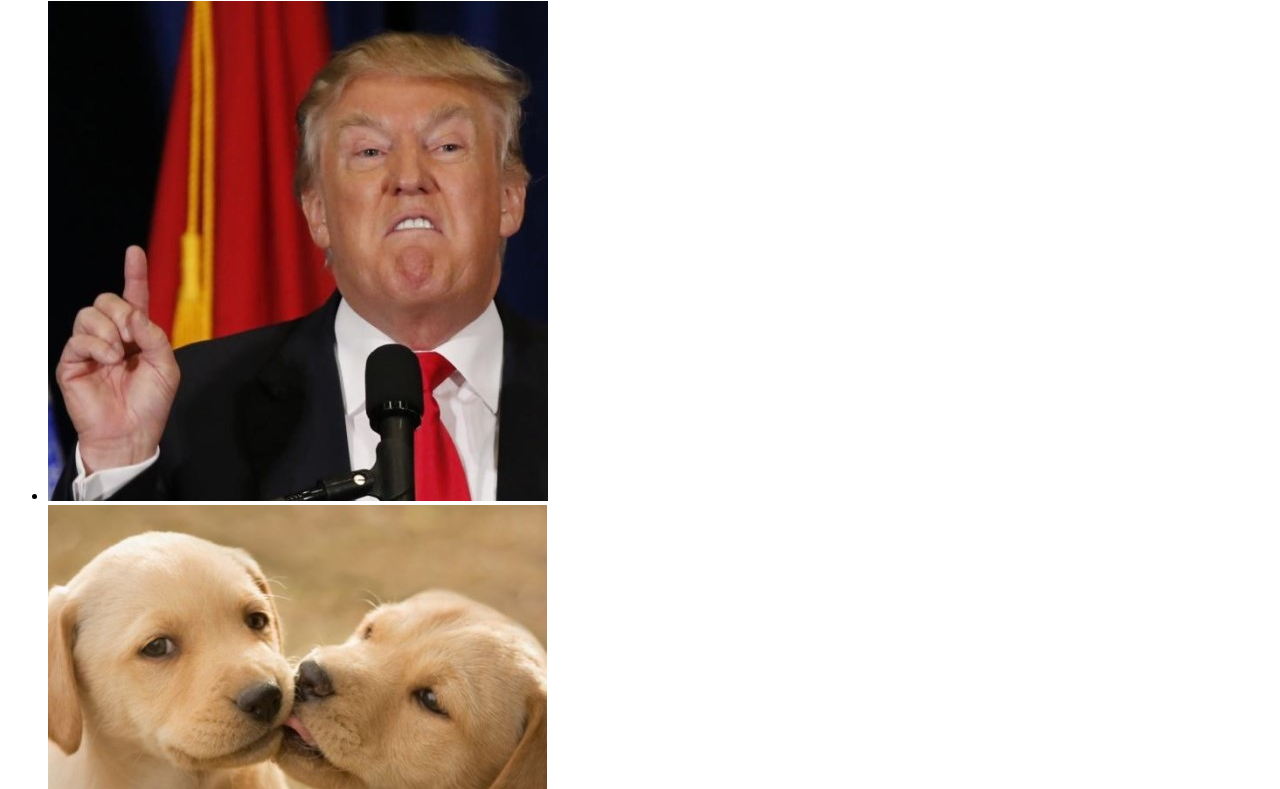
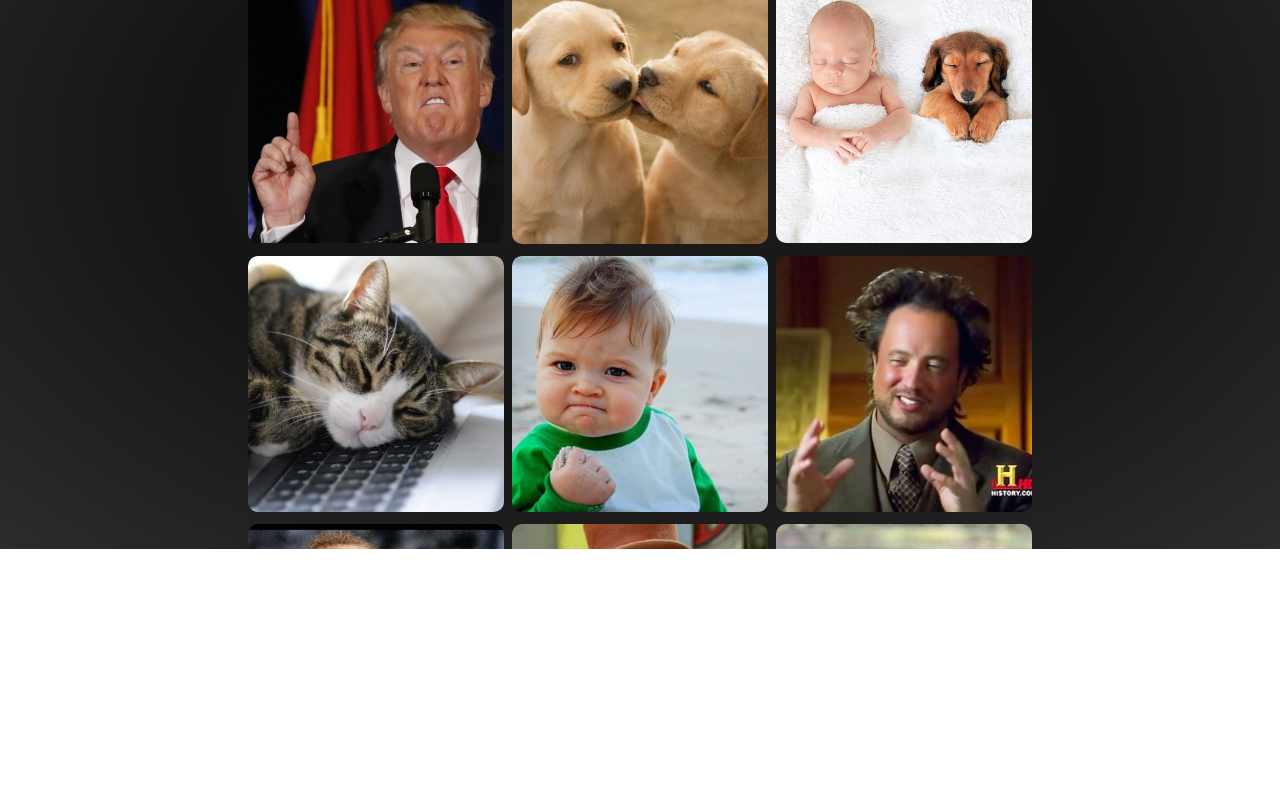
Before and after one commit to BNK989/Meme-Maker, a plain HTML site: page index.html in a window 1280 px wide. Shown: the part 251-1040 px from the top of the page. After the commit the page ends 800 px from the top, so only its background shows below. Drawn offline with Linux system fonts and the light colour scheme; the site is published under a folder, as on GitHub Pages, so addresses that start at the root find nothing.

Commit message:
update for github

```diff
--- a/style.css
+++ b/style.css
@@ -1,21 +1,21 @@
 /* Setup */
-@import url(/Styles/setup/vars.css);
-@import url(/Styles/fonts.css);
+@import url(Styles/setup/vars.css);
+@import url(Styles/fonts.css);
 
 /* Base layout */
-@import url(/Styles/basics/base.css);
-@import url(/Styles/basics/layout.css);
+@import url(Styles/basics/base.css);
+@import url(Styles/basics/layout.css);
 
 /* Components */
-@import url(/Styles/components/header.css);
-@import url(/Styles/components/content-body.css);
-@import url(/Styles/components/mini-gallery.css);
-@import url(/Styles/components/drag-and-drop.css);
-@import url(/Styles/components/canvas.css);
-@import url(/Styles/components/gallery-overlay.css);
+@import url(Styles/components/header.css);
+@import url(Styles/components/content-body.css);
+@import url(Styles/components/mini-gallery.css);
+@import url(Styles/components/drag-and-drop.css);
+@import url(Styles/components/canvas.css);
+@import url(Styles/components/gallery-overlay.css);
 
 /* Helpers */
-@import url(/Styles/basics/helpers.css);
+@import url(Styles/basics/helpers.css);
 
 /* Queries */
-@import url(/Styles/setup/queries.css);
+@import url(Styles/setup/queries.css);
```
